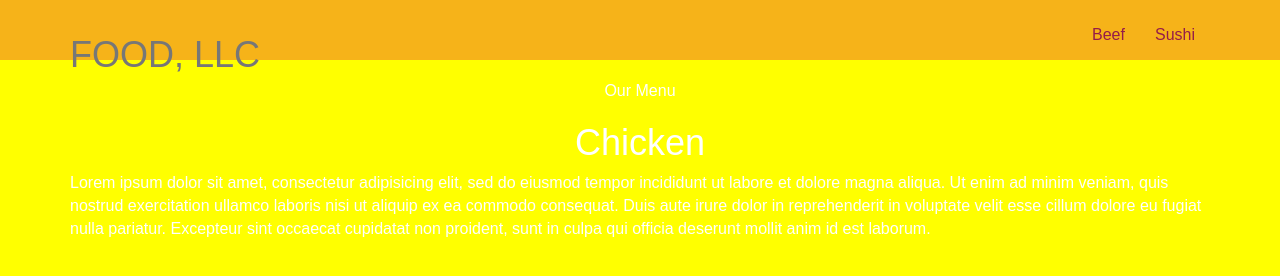
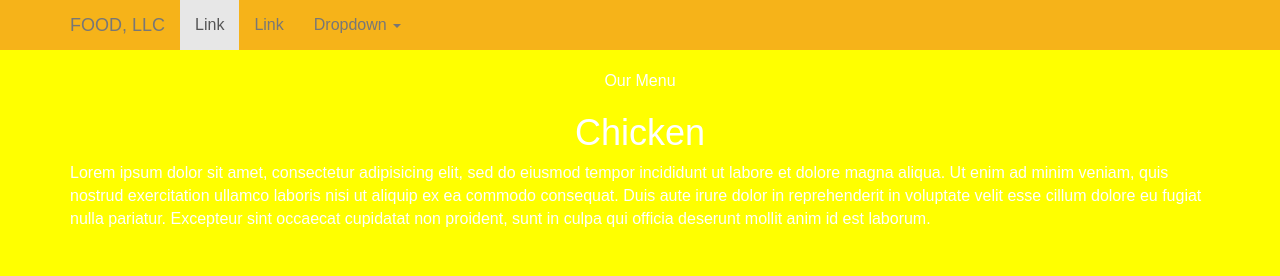
Before and after one commit to xoro11/Supreme-Web, a plain HTML site: page week3/index.html in a window 1280 px wide. Drawn offline with nearby package versions, Linux system fonts and the light colour scheme.

Commit message:
responsive navbar added

```diff
--- a/week3/index.html
+++ b/week3/index.html
@@ -14,36 +14,39 @@
   <header>
   	<nav id="header-nav" class="navbar navbar-default">
   	<div class="container">
+
 	<div class="navbar-header">
-  			<div class="navbar-brand">
-  				<h1>FOOD, LLC</h1>
-  			</div>
-  			<button type="button" class="navbar-toggle collapsed" data-toggle="collapse" data-target="#collapsable-nav" aria-expanded="false">
+      <button type="button" class="navbar-toggle collapsed" data-toggle="collapse" data-target="#bs-example-navbar-collapse-1" aria-expanded="false">
         <span class="sr-only">Toggle navigation</span>
         <span class="icon-bar"></span>
         <span class="icon-bar"></span>
         <span class="icon-bar"></span>
       </button>
+      <a class="navbar-brand" href="#">FOOD, LLC</a>
     </div>
 
-  		<div id="collapsable-nav" class="collapse navbar-collapse">
-  			<ul id="nav-list" class="nav navbar-nav navbar-right">
-  				<li class="visible-xs active">
-  					<a href="#">
-  						Chicken
-  					</a>
-  				</li>
-  				<li>
-  					<a href="#">
-  						Beef
-  					</a>
-  				</li>
-  				<li>
-  					<a href="#">
-  						Sushi
-  					</a>
+    <!-- Collect the nav links, forms, and other content for toggling -->
+    <div class="collapse navbar-collapse" id="bs-example-navbar-collapse-1">
+      <ul class="nav navbar-nav">
+        <li class="active"><a href="#">Link <span class="sr-only">(current)</span></a></li>
+        <li><a href="#">Link</a></li>
+        <li class="dropdown">
+          <a href="#" class="dropdown-toggle" data-toggle="dropdown" role="button" aria-haspopup="true" aria-expanded="false">Dropdown <span class="caret"></span></a>
+          <ul class="dropdown-menu">
+            <li><a href="#">Action</a></li>
+            <li><a href="#">Another action</a></li>
+            <li><a href="#">Something else here</a></li>
+            <li role="separator" class="divider"></li>
+            <li><a href="#">Separated link</a></li>
+            <li role="separator" class="divider"></li>
+            <li><a href="#">One more separated link</a></li>
+          </ul>
         </li>
       </ul>
+    </div><!-- /.navbar-collapse -->
+
+
+
   		</div>
   	</div>
 
@@ -64,5 +67,10 @@
   	</div>
   </div>
 
+  <!-- jQuery (Bootstrap JS plugins depend on it) -->
+  <script type="text/javascript" src="js/jquery-3.1.1.min.js"></script>
+  <script type="text/javascript" src="js/bootstrap.min.js"></script>
+  <script type="text/javascript" src="js/script.js"></script>
+
 </body>
 </html>
```
Lines whose indentation alone changed are shown as unchanged.
